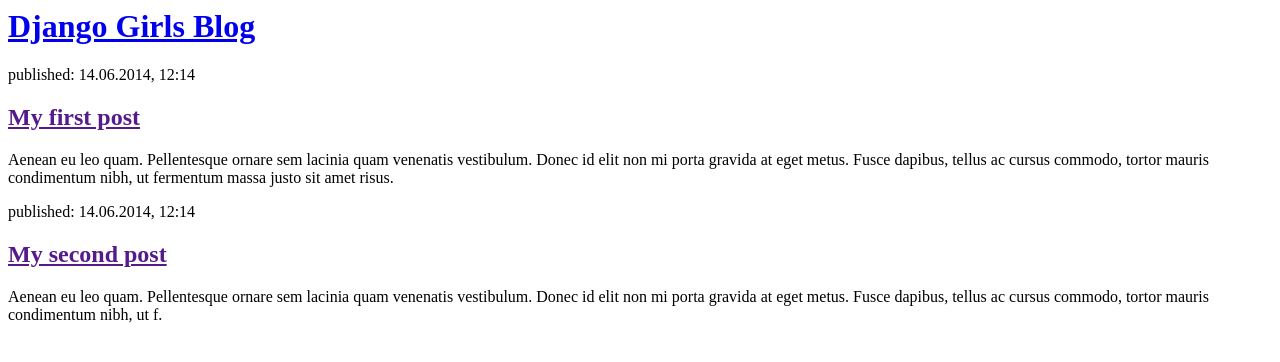
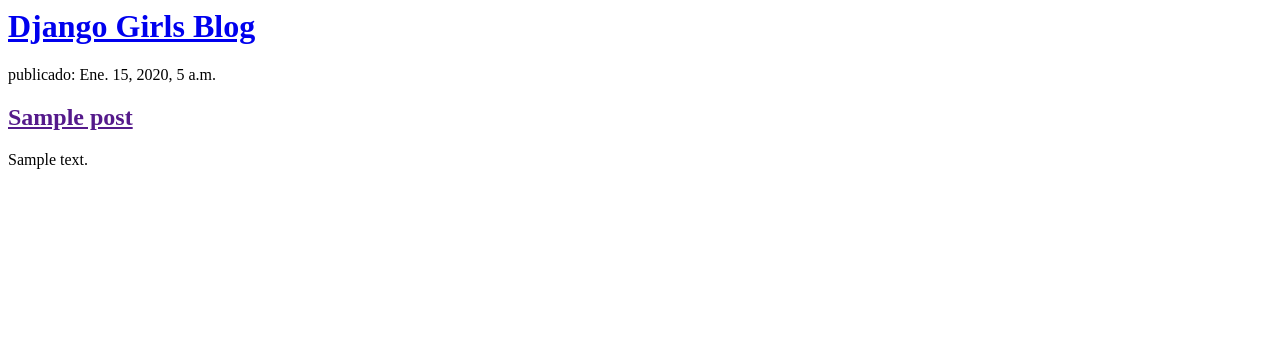
Before and after one commit to luisaramicar11/my-first-blog, a Django app: page / in a window 1280 px wide. Shown: the top 362 px of the page. Run offline with Django 3.2, Linux system fonts and the light colour scheme; tables that the repository leaves empty hold one stand-in row (values such as "Sample post").

Commit message:
Templates modificados para mostrar post desde base de datos.

```diff
--- a/blog/templates/blog/post_list.html
+++ b/blog/templates/blog/post_list.html
@@ -7,25 +7,12 @@
       <h1><a href="/">Django Girls Blog</a></h1>
     </div>
 
+    {% for post in posts %}
     <div>
-      <p>published: 14.06.2014, 12:14</p>
-      <h2><a href="">My first post</a></h2>
-      <p>
-        Aenean eu leo quam. Pellentesque ornare sem lacinia quam venenatis
-        vestibulum. Donec id elit non mi porta gravida at eget metus. Fusce
-        dapibus, tellus ac cursus commodo, tortor mauris condimentum nibh, ut
-        fermentum massa justo sit amet risus.
-      </p>
+      <p>publicado: {{ post.published_date }}</p>
+      <h2><a href="">{{ post.title }}</a></h2>
+      <p>{{ post.text|linebreaksbr }}</p>
     </div>
-
-    <div>
-      <p>published: 14.06.2014, 12:14</p>
-      <h2><a href="">My second post</a></h2>
-      <p>
-        Aenean eu leo quam. Pellentesque ornare sem lacinia quam venenatis
-        vestibulum. Donec id elit non mi porta gravida at eget metus. Fusce
-        dapibus, tellus ac cursus commodo, tortor mauris condimentum nibh, ut f.
-      </p>
-    </div>
+    {% endfor %}
   </body>
 </html>
--- a/blog/views.py
+++ b/blog/views.py
@@ -1,5 +1,8 @@
 from django.shortcuts import render
+from .models import Post
+from django.utils import timezone
 
 # Create your views here.
 def post_list(request):
-    return render(request, 'blog/post_list.html', {})
+  posts = Post.objects.filter(published_date__lte=timezone.now()).order_by('published_date')
+  return render(request, 'blog/post_list.html', {'posts': posts})
```
